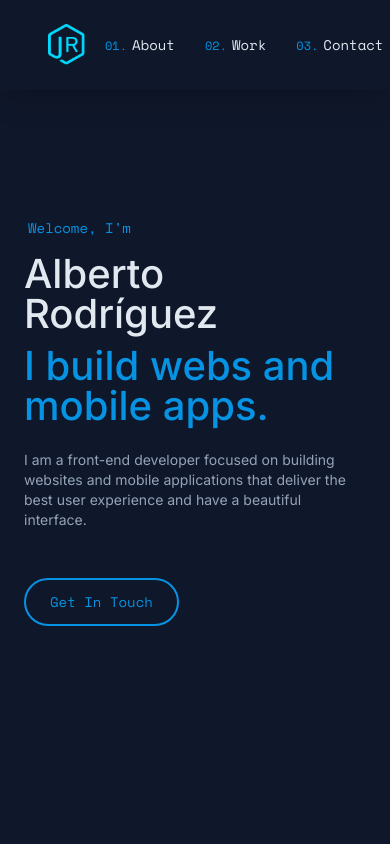
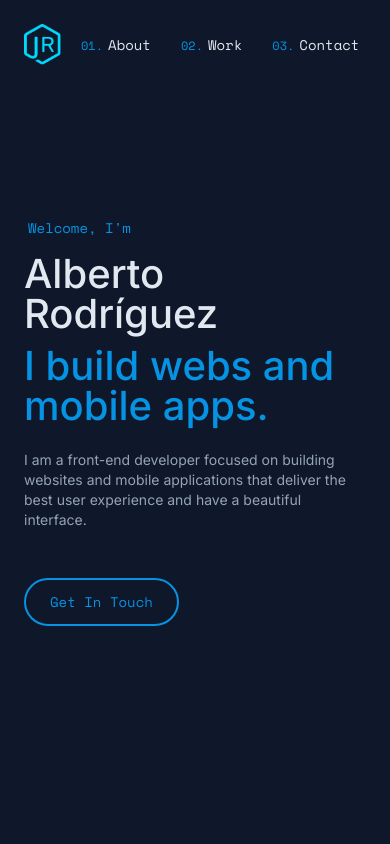
Before and after one commit to albertorg/portfolio-v2, a Next.js app: page / in a window 390 px wide. Shown: the top 844 px of the page. Built offline with nearby package versions, Linux system fonts and the light colour scheme.

Commit message:
show navbar when scroll up

```diff
--- a/src/components/Navbar/Navbar.tsx
+++ b/src/components/Navbar/Navbar.tsx
@@ -1,11 +1,31 @@
-import { navLinks } from '@/data';
-import { MobileMenu } from './MobileMenu';
-import Image from 'next/image';
+'use client'
+import { navLinks } from '@/data'
+import { MobileMenu } from './MobileMenu'
+import Image from 'next/image'
+import { useScrollDirection } from '@/hooks'
+import { useState, useEffect } from 'react'
 
 
 export const Navbar = () => {
+  const scrollDirection = useScrollDirection({initialDirection: 'down'})
+  const [scrolledToTop, setScrolledToTop] = useState(true)
+
+  const handleScroll = () => {
+    setScrolledToTop(window.scrollY < 50)
+  };
+
+  useEffect(() => {
+    window.addEventListener('scroll', handleScroll)
+
+    return () => {
+      window.removeEventListener('scroll', handleScroll)
+    }
+  }, [])
+
   return (
-    <header className='flex fixed w-full z-30 top-0 px-12 h-[90px] bg-base-100 shadow-xl'>
+    <header className={`flex fixed w-full z-30 top-0 px-6 sm:px-10 lg:px-[50px] h-[90px] bg-base-100 transition-all duration-300
+      ${scrollDirection === 'up' && !scrolledToTop && 'translate-y-0 shadow-xl'}
+      ${scrollDirection === 'down' && !scrolledToTop && 'translate-y-[calc(90px_*_-1)] shadow-xl'}`}>
       <nav className='flex justify-between w-full text-white font-space [counter-reset:_item_0]'>
         <div className="cursor-pointer flex items-center">
           <a href="/" aria-label="home" className='w-[42px] h-[42px]'>
--- /dev/null
+++ b/src/hooks/index.ts
@@ -0,0 +1 @@
+export * from './useScrollDirection';
--- /dev/null
+++ b/src/hooks/useScrollDirection.ts
@@ -0,0 +1,58 @@
+
+import { useState, useEffect } from 'react';
+
+const SCROLL_DOWN = 'down';
+const SCROLL_UP = 'up';
+
+interface Props {
+  initialDirection?: 'down' | 'up';
+  thresholdPixels?: number;
+  off?: boolean;
+}
+
+ export const useScrollDirection = ({ initialDirection, thresholdPixels, off }: Props = {}) => {
+  const [scrollDir, setScrollDir] = useState<string | undefined>(initialDirection);
+
+  useEffect(() => {
+    const threshold = thresholdPixels || 0;
+    let lastScrollY = window.scrollY;
+    let ticking = false;
+
+    const updateScrollDir = () => {
+      const scrollY = window.scrollY; //? pageYOffset
+
+      if (Math.abs(scrollY - lastScrollY) < threshold) {
+        // We haven't exceeded the threshold
+        ticking = false;
+        return;
+      }
+
+      setScrollDir(scrollY > lastScrollY ? SCROLL_DOWN : SCROLL_UP);
+      lastScrollY = scrollY > 0 ? scrollY : 0;
+      ticking = false;
+    };
+
+    const onScroll = () => {
+      if (!ticking) {
+        window.requestAnimationFrame(updateScrollDir);
+        ticking = true;
+      }
+    };
+
+    /**
+     * Bind the scroll handler if `off` is set to false.
+     * If `off` is set to true reset the scroll direction.
+     */
+    if (!off) {
+      window.addEventListener('scroll', onScroll);
+    } else {
+      setScrollDir(initialDirection);
+    }
+
+    return () => window.removeEventListener('scroll', onScroll);
+  }, [initialDirection, thresholdPixels, off]);
+
+  return scrollDir;
+};
+
+// export default useScrollDirection;
```
